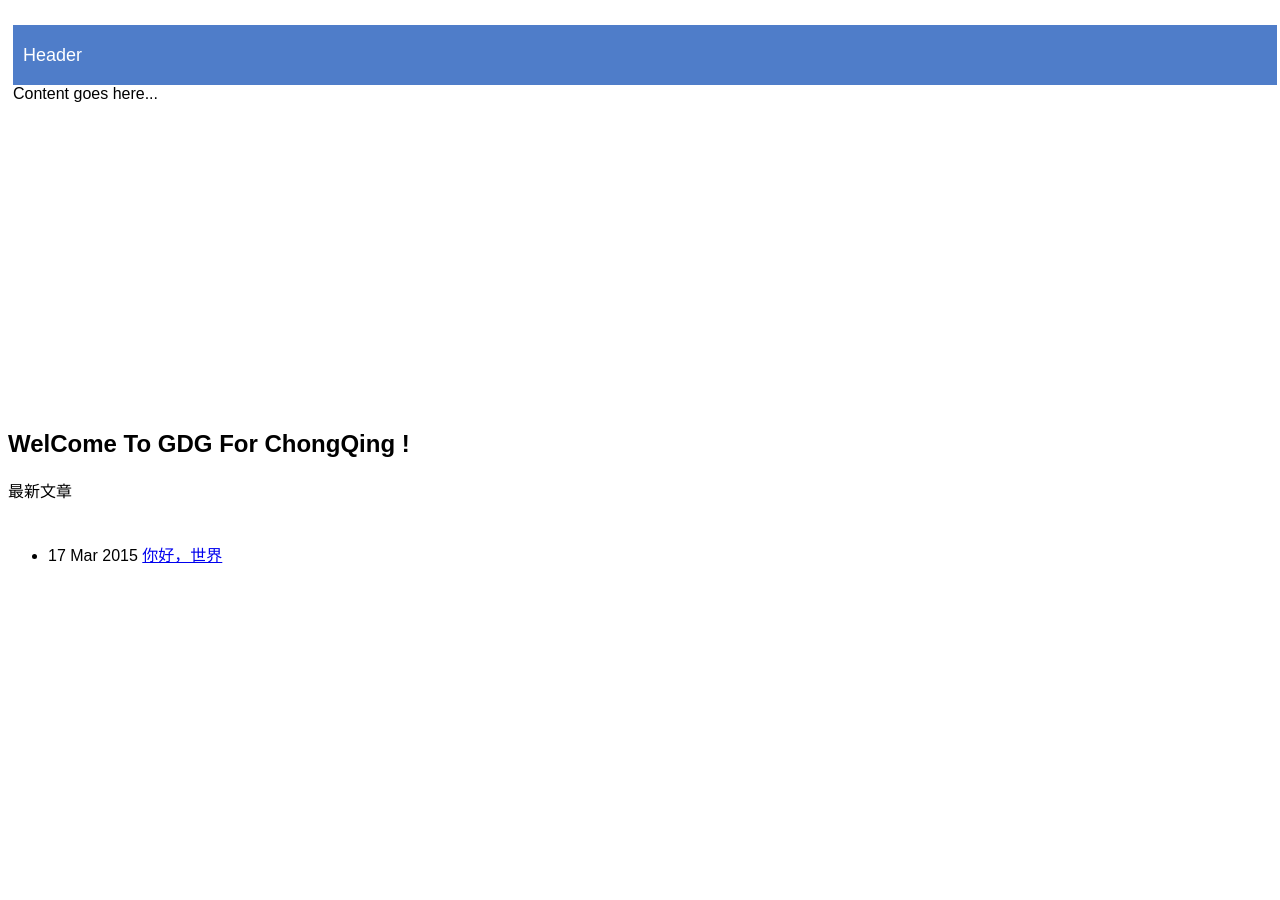
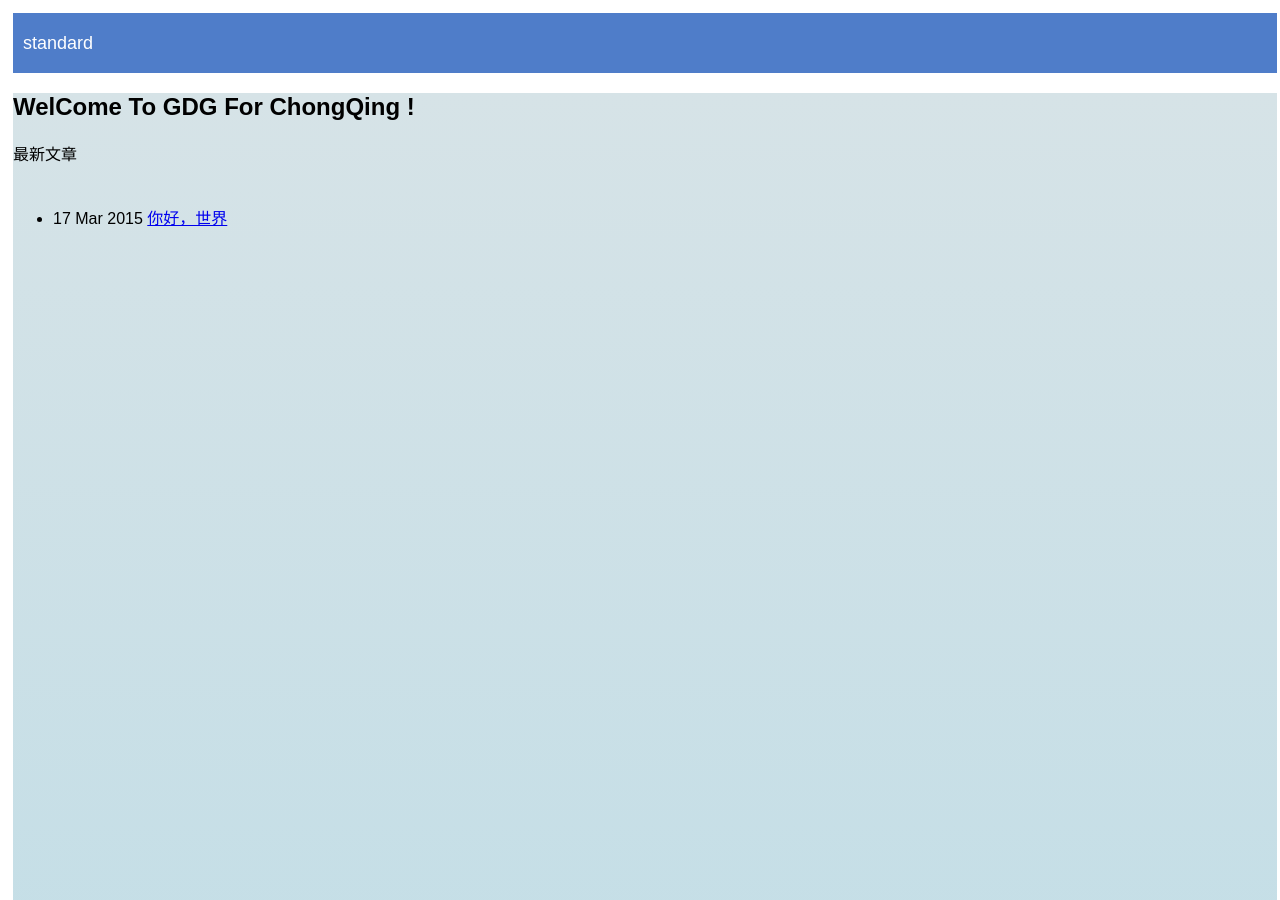
Before and after one commit to ychow/ChongQingGDG, a Jekyll site: the page built from index.html, in a window 1280 px wide and 900 px high. Built offline with Jekyll 4.4.1, drawn with Linux system fonts in a browser that asks for light colours.

Commit message:
Update default.html

```diff
--- a/_layouts/default.html
+++ b/_layouts/default.html
@@ -49,9 +49,9 @@
 </head>
 <body fullbleed layout vertical>
   <core-header-panel>
-  <div class="core-header">Header</div>
-  <div>Content goes here...</div>
-</core-header-panel>
-  {{content}}
+    <div class="core-header">standard</div>
+    <div class="content" fit>{{content}}</div>
+  </core-header-panel>
+
 </body>
 </html>
```
